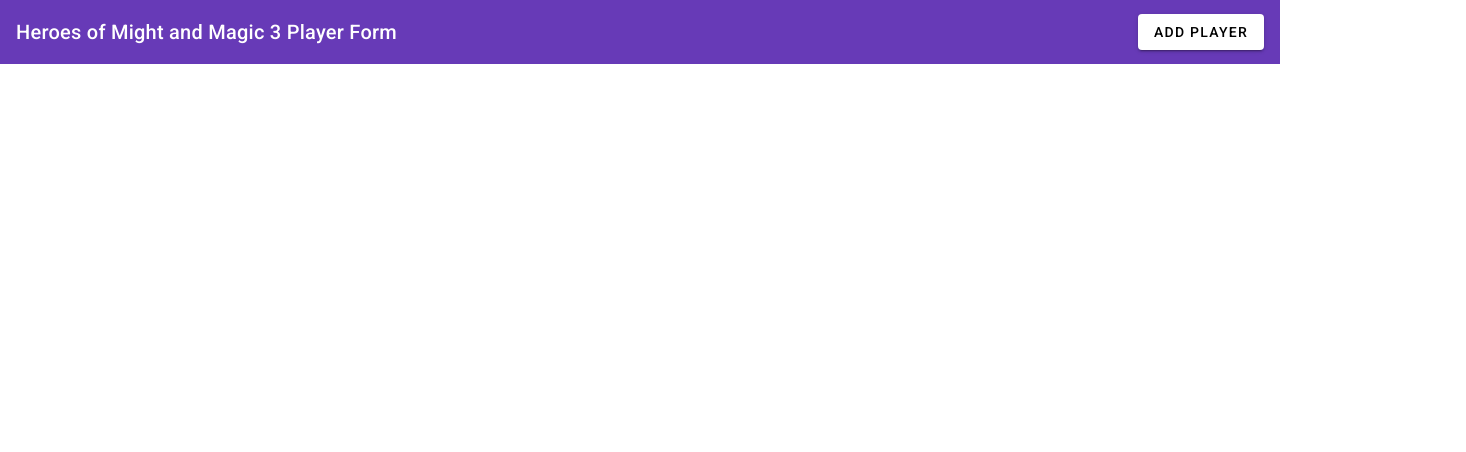
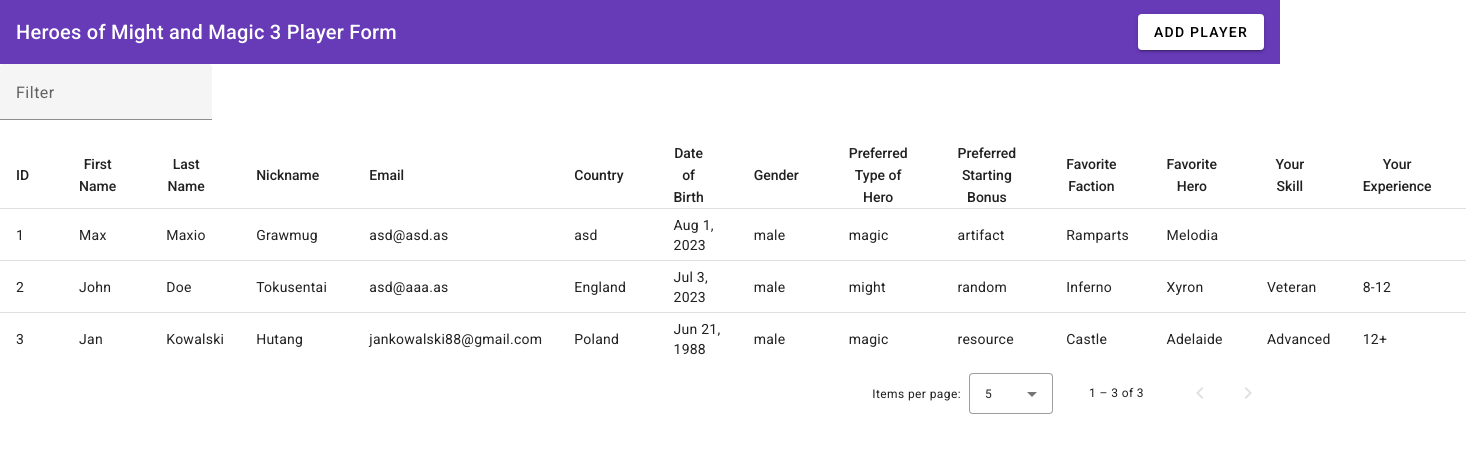
Before and after one commit to mmaksimowicz91/homm3-crud, an Angular app in the folder homm3-crud-app/: page / in a window 1280 px wide. Shown: the top 452 px of the page, 1466 px wide, since content can reach past the window. Built offline with nearby package versions, Linux system fonts and the light colour scheme; data requests are answered from the project's data file.

Commit message:
feat: json data, service, table

```diff
--- /dev/null
+++ b/homm3-crud-app/db.json
@@ -0,0 +1,69 @@
+{
+  "posts": [
+    {
+      "id": 1,
+      "title": "json-server",
+      "author": "typicode"
+    }
+  ],
+  "comments": [
+    {
+      "id": 1,
+      "body": "some comment",
+      "postId": 1
+    }
+  ],
+  "profile": {
+    "name": "typicode"
+  },
+  "players": [
+    {
+      "firstName": "Max",
+      "lastName": "Maxio",
+      "nickname": "Grawmug",
+      "email": "asd@asd.as",
+      "country": "asd",
+      "dateOfBirth": "2023-08-01T22:00:00.000Z",
+      "gender": "male",
+      "preferredTypeOfHero": "magic",
+      "preferredStartingBonus": "artifact",
+      "favoriteFaction": "Ramparts",
+      "favoriteHero": "Melodia",
+      "yourSkill": "",
+      "yourExperience": "",
+      "id": 1
+    },
+    {
+      "firstName": "John",
+      "lastName": "Doe",
+      "nickname": "Tokusentai",
+      "email": "asd@aaa.as",
+      "country": "England",
+      "dateOfBirth": "2023-07-03T22:00:00.000Z",
+      "gender": "male",
+      "preferredTypeOfHero": "might",
+      "preferredStartingBonus": "random",
+      "favoriteFaction": "Inferno",
+      "favoriteHero": "Xyron",
+      "yourSkill": "Veteran",
+      "yourExperience": "8-12",
+      "id": 2
+    },
+    {
+      "firstName": "Jan",
+      "lastName": "Kowalski",
+      "nickname": "Hutang",
+      "email": "jankowalski88@gmail.com",
+      "country": "Poland",
+      "dateOfBirth": "1988-06-21T22:00:00.000Z",
+      "gender": "male",
+      "preferredTypeOfHero": "magic",
+      "preferredStartingBonus": "resource",
+      "favoriteFaction": "Castle",
+      "favoriteHero": "Adelaide",
+      "yourSkill": "Advanced",
+      "yourExperience": "12+",
+      "id": 3
+    }
+  ]
+}
--- a/homm3-crud-app/package.json
+++ b/homm3-crud-app/package.json
@@ -20,6 +20,7 @@
     "@angular/platform-browser": "^15.1.0",
     "@angular/platform-browser-dynamic": "^15.1.0",
     "@angular/router": "^15.1.0",
+    "json-server": "^0.17.3",
     "rxjs": "~7.8.0",
     "tslib": "^2.3.0",
     "zone.js": "~0.12.0"
--- a/homm3-crud-app/src/app/app.component.html
+++ b/homm3-crud-app/src/app/app.component.html
@@ -3,3 +3,104 @@
   <span class="example-spacer"></span>
   <button mat-raised-button (click)="openPlayerForm()">ADD PLAYER</button>
 </mat-toolbar>
+
+<mat-form-field>
+  <mat-label>Filter</mat-label>
+  <input matInput (keyup)="applyFilter($event)" placeholder="Ex. Mia" #input />
+</mat-form-field>
+
+<div class="table-container">
+  <table mat-table [dataSource]="dataSource" matSort>
+    <ng-container matColumnDef="id">
+      <th mat-header-cell *matHeaderCellDef mat-sort-header>ID</th>
+      <td mat-cell *matCellDef="let row">{{ row.id }}</td>
+    </ng-container>
+
+    <ng-container matColumnDef="firstName">
+      <th mat-header-cell *matHeaderCellDef mat-sort-header>First Name</th>
+      <td mat-cell *matCellDef="let row">{{ row.firstName }}</td>
+    </ng-container>
+
+    <ng-container matColumnDef="lastName">
+      <th mat-header-cell *matHeaderCellDef mat-sort-header>Last Name</th>
+      <td mat-cell *matCellDef="let row">{{ row.lastName }}</td>
+    </ng-container>
+
+    <ng-container matColumnDef="nickname">
+      <th mat-header-cell *matHeaderCellDef mat-sort-header>Nickname</th>
+      <td mat-cell *matCellDef="let row">{{ row.nickname }}</td>
+    </ng-container>
+
+    <ng-container matColumnDef="email">
+      <th mat-header-cell *matHeaderCellDef mat-sort-header>Email</th>
+      <td mat-cell *matCellDef="let row">{{ row.email }}</td>
+    </ng-container>
+
+    <ng-container matColumnDef="country">
+      <th mat-header-cell *matHeaderCellDef mat-sort-header>Country</th>
+      <td mat-cell *matCellDef="let row">{{ row.country }}</td>
+    </ng-container>
+
+    <ng-container matColumnDef="dateOfBirth">
+      <th mat-header-cell *matHeaderCellDef mat-sort-header>Date of Birth</th>
+      <td mat-cell *matCellDef="let row">
+        {{ row.dateOfBirth | date }}
+      </td>
+    </ng-container>
+
+    <ng-container matColumnDef="gender">
+      <th mat-header-cell *matHeaderCellDef mat-sort-header>Gender</th>
+      <td mat-cell *matCellDef="let row">{{ row.gender }}</td>
+    </ng-container>
+
+    <ng-container matColumnDef="preferredTypeOfHero">
+      <th mat-header-cell *matHeaderCellDef mat-sort-header>
+        Preferred Type of Hero
+      </th>
+      <td mat-cell *matCellDef="let row">{{ row.preferredTypeOfHero }}</td>
+    </ng-container>
+
+    <ng-container matColumnDef="preferredStartingBonus">
+      <th mat-header-cell *matHeaderCellDef mat-sort-header>
+        Preferred Starting Bonus
+      </th>
+      <td mat-cell *matCellDef="let row">{{ row.preferredStartingBonus }}</td>
+    </ng-container>
+
+    <ng-container matColumnDef="favoriteFaction">
+      <th mat-header-cell *matHeaderCellDef mat-sort-header>
+        Favorite Faction
+      </th>
+      <td mat-cell *matCellDef="let row">{{ row.favoriteFaction }}</td>
+    </ng-container>
+
+    <ng-container matColumnDef="favoriteHero">
+      <th mat-header-cell *matHeaderCellDef mat-sort-header>Favorite Hero</th>
+      <td mat-cell *matCellDef="let row">{{ row.favoriteHero }}</td>
+    </ng-container>
+
+    <ng-container matColumnDef="yourSkill">
+      <th mat-header-cell *matHeaderCellDef mat-sort-header>Your Skill</th>
+      <td mat-cell *matCellDef="let row">{{ row.yourSkill }}</td>
+    </ng-container>
+
+    <ng-container matColumnDef="yourExperience">
+      <th mat-header-cell *matHeaderCellDef mat-sort-header>Your Experience</th>
+      <td mat-cell *matCellDef="let row">{{ row.yourExperience }}</td>
+    </ng-container>
+
+    <tr mat-header-row *matHeaderRowDef="displayedColumns"></tr>
+    <tr mat-row *matRowDef="let row; columns: displayedColumns"></tr>
+
+    <tr class="mat-row" *matNoDataRow>
+      <td class="mat-cell" colspan="4">
+        No data matching the filter "{{ input.value }}"
+      </td>
+    </tr>
+  </table>
+
+  <mat-paginator
+    [pageSizeOptions]="[5, 10, 25, 100]"
+    aria-label="Select page of users"
+  ></mat-paginator>
+</div>
--- a/homm3-crud-app/src/app/app.component.ts
+++ b/homm3-crud-app/src/app/app.component.ts
@@ -1,18 +1,70 @@
-import { Component } from '@angular/core';
+import { Component, OnInit, ViewChild } from '@angular/core';
 import { MatDialog } from '@angular/material/dialog';
 import { PlayerAddEditComponent } from './player-add-edit/player-add-edit.component';
+import { PlayersService } from './services/players.service';
+import { MatPaginator } from '@angular/material/paginator';
+import { MatSort } from '@angular/material/sort';
+import { MatTableDataSource } from '@angular/material/table';
 
 @Component({
   selector: 'app-root',
   templateUrl: './app.component.html',
   styleUrls: ['./app.component.scss'],
 })
-export class AppComponent {
-  title = 'homm3-crud-app';
+export class AppComponent implements OnInit {
+  displayedColumns: string[] = [
+    'id',
+    'firstName',
+    'lastName',
+    'nickname',
+    'email',
+    'country',
+    'dateOfBirth',
+    'gender',
+    'preferredTypeOfHero',
+    'preferredStartingBonus',
+    'favoriteFaction',
+    'favoriteHero',
+    'yourSkill',
+    'yourExperience',
+  ];
+  dataSource!: MatTableDataSource<any>;
 
-  constructor(private dialog: MatDialog) {}
+  @ViewChild(MatPaginator) paginator!: MatPaginator;
+  @ViewChild(MatSort) sort!: MatSort;
+
+  constructor(
+    private dialog: MatDialog,
+    private playersService: PlayersService
+  ) {}
+
+  ngOnInit(): void {
+    this.getPlayersList();
+  }
 
   openPlayerForm() {
     this.dialog.open(PlayerAddEditComponent);
   }
+
+  getPlayersList() {
+    this.playersService.getPlayerList().subscribe({
+      next: (res) => {
+        this.dataSource = new MatTableDataSource(res);
+        this.dataSource.sort = this.sort;
+        this.dataSource.paginator = this.paginator;
+      },
+      error: (err) => {
+        console.log(err);
+      },
+    });
+  }
+
+  applyFilter(event: Event) {
+    const filterValue = (event.target as HTMLInputElement).value;
+    this.dataSource.filter = filterValue.trim().toLowerCase();
+
+    if (this.dataSource.paginator) {
+      this.dataSource.paginator.firstPage();
+    }
+  }
 }
--- a/homm3-crud-app/src/app/player-add-edit/player-add-edit.component.html
+++ b/homm3-crud-app/src/app/player-add-edit/player-add-edit.component.html
@@ -58,11 +58,7 @@
           [matDatepicker]="picker"
           formControlName="dateOfBirth"
         />
-        <mat-hint>MM/DD/YYYY</mat-hint>
-        <mat-datepicker-toggle
-          matIconSuffix
-          [for]="picker"
-        ></mat-datepicker-toggle>
+        <mat-datepicker-toggle matSuffix [for]="picker"></mat-datepicker-toggle>
         <mat-datepicker #picker></mat-datepicker>
       </mat-form-field>
     </div>
--- a/homm3-crud-app/src/app/player-add-edit/player-add-edit.component.ts
+++ b/homm3-crud-app/src/app/player-add-edit/player-add-edit.component.ts
@@ -1,5 +1,7 @@
 import { Component } from '@angular/core';
 import { FormBuilder, FormGroup } from '@angular/forms';
+import { PlayersService } from '../services/players.service';
+import { DialogRef } from '@angular/cdk/dialog';
 
 interface HeroData {
   [key: string]: string[];
@@ -11,7 +13,11 @@
   styleUrls: ['./player-add-edit.component.scss'],
 })
 export class PlayerAddEditComponent {
-  constructor(private fb: FormBuilder) {
+  constructor(
+    private fb: FormBuilder,
+    private playersService: PlayersService,
+    private dialogRef: DialogRef<PlayerAddEditComponent>
+  ) {
     this.playerForm = this.fb.group({
       firstName: '',
       lastName: '',
@@ -222,7 +228,15 @@
 
   onFormSubmit() {
     if (this.playerForm.valid) {
-      console.log(this.playerForm.value);
+      this.playersService.addPlayer(this.playerForm.value).subscribe({
+        next: (val: any) => {
+          alert('Player Added Successfully!');
+          this.dialogRef.close();
+        },
+        error: (err: any) => {
+          console.error(err);
+        },
+      });
     }
   }
 }
--- /dev/null
+++ b/homm3-crud-app/src/app/services/players.service.ts
@@ -0,0 +1,18 @@
+import { HttpClient } from '@angular/common/http';
+import { Injectable } from '@angular/core';
+import { Observable } from 'rxjs';
+
+@Injectable({
+  providedIn: 'root',
+})
+export class PlayersService {
+  constructor(private http: HttpClient) {}
+
+  addPlayer(data: any): Observable<any> {
+    return this.http.post('http://localhost:3000/players', data);
+  }
+
+  getPlayerList(): Observable<any> {
+    return this.http.get('http://localhost:3000/players');
+  }
+}
```
Also changed, not shown: homm3-crud-app/src/app/app.module.ts (+9 -0 lines), 2 other files (tests, documents, lock files or other folders).
